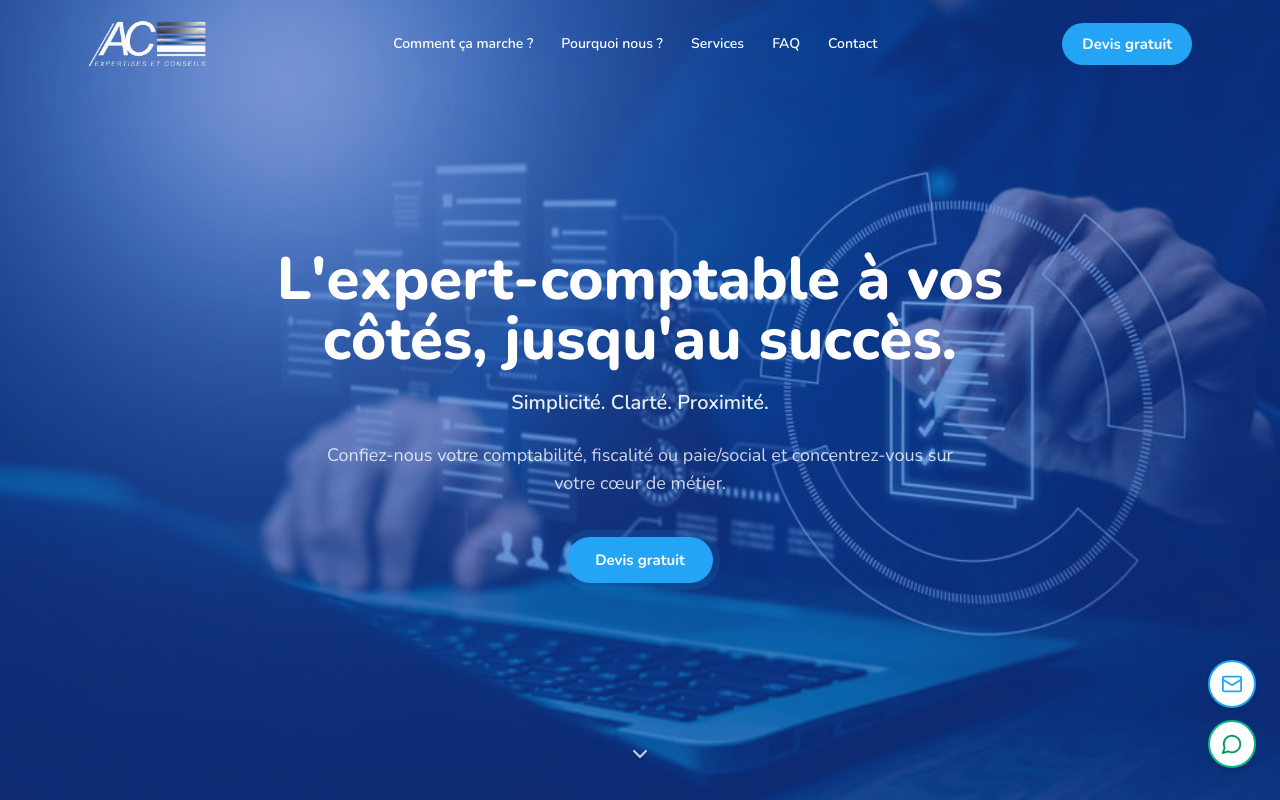
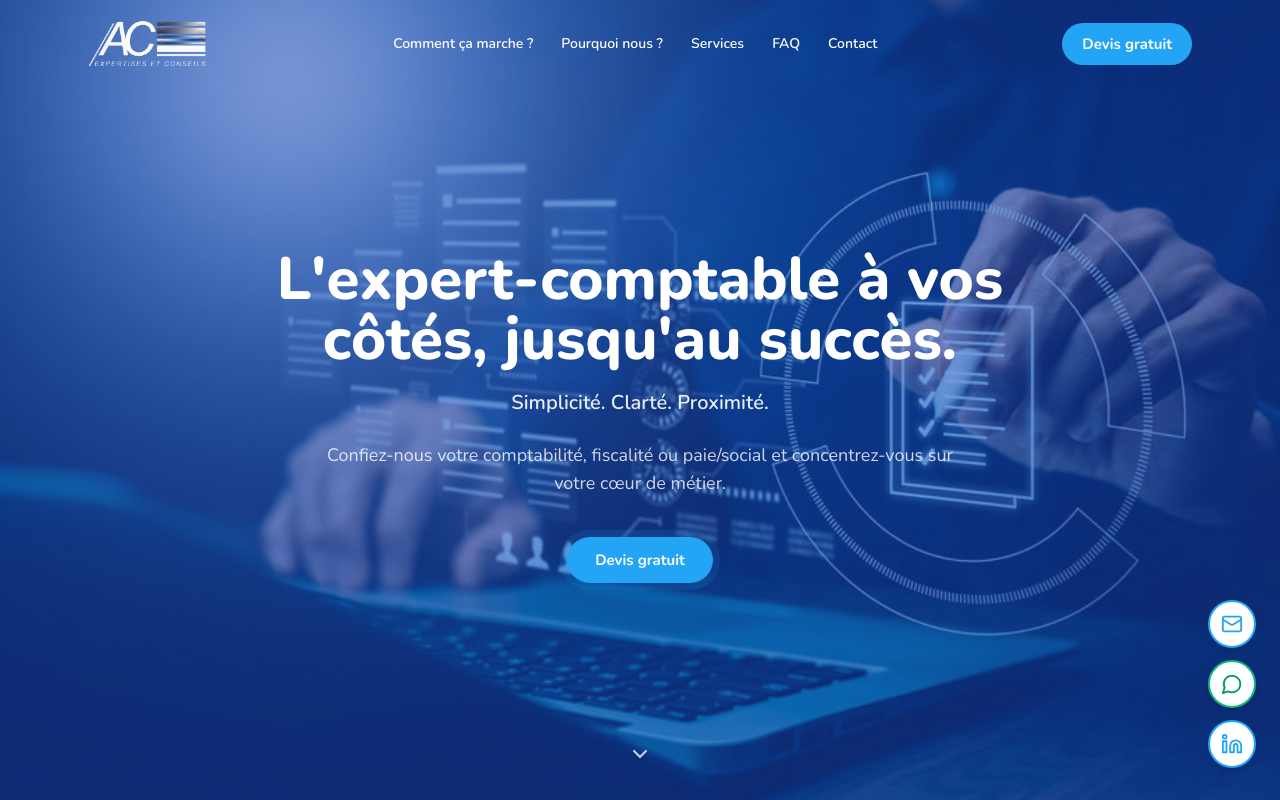
Before and after one commit to Premier-Bouedi/Ac_expertises, a Next.js app: page / in a window 1280 px wide. Shown: the top 800 px of the page. Built offline with nearby package versions, Linux system fonts and the light colour scheme.

Commit message:
feat: ajout bouton LinkedIn

```diff
--- a/src/components/ContactIcons.jsx
+++ b/src/components/ContactIcons.jsx
@@ -1,7 +1,8 @@
-import { Mail, MessageCircle } from "lucide-react";
+import { Mail, MessageCircle, Linkedin } from "lucide-react";
 
 const EMAIL = "Adamodessouza4545@gmail.com";
 const WHATSAPP = "https://wa.me/212603791489";
+const LINKEDIN = "https://www.linkedin.com/in/deogracia-nguelet-011b19125/";
 const GMAIL_COMPOSE = `https://mail.google.com/mail/?view=cm&to=${EMAIL}&su=Demande de renseignement - AC Expertises`;
 
 const iconBtn =
@@ -30,6 +31,16 @@ export default function ContactIcons({ className = "" }) {
       >
         <MessageCircle size={22} />
       </a>
+      <a
+        href={LINKEDIN}
+        target="_blank"
+        rel="noreferrer"
+        className={`${iconBtn} border-[#0A66C2] text-[#0A66C2] hover:border-[#0A66C2] hover:bg-[#0A66C2] hover:text-white`}
+        aria-label="Voir le profil LinkedIn"
+        title="LinkedIn"
+      >
+        <Linkedin size={22} />
+      </a>
     </div>
   );
 }
```
